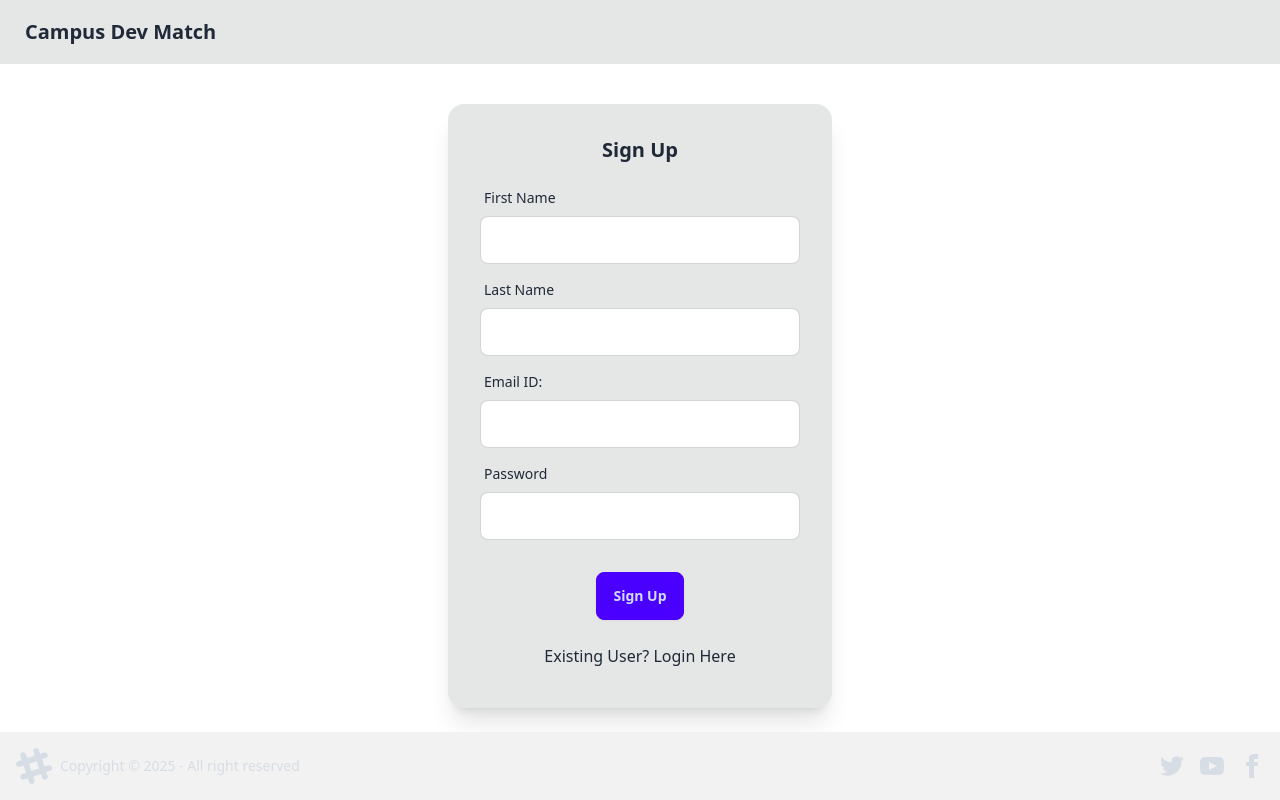
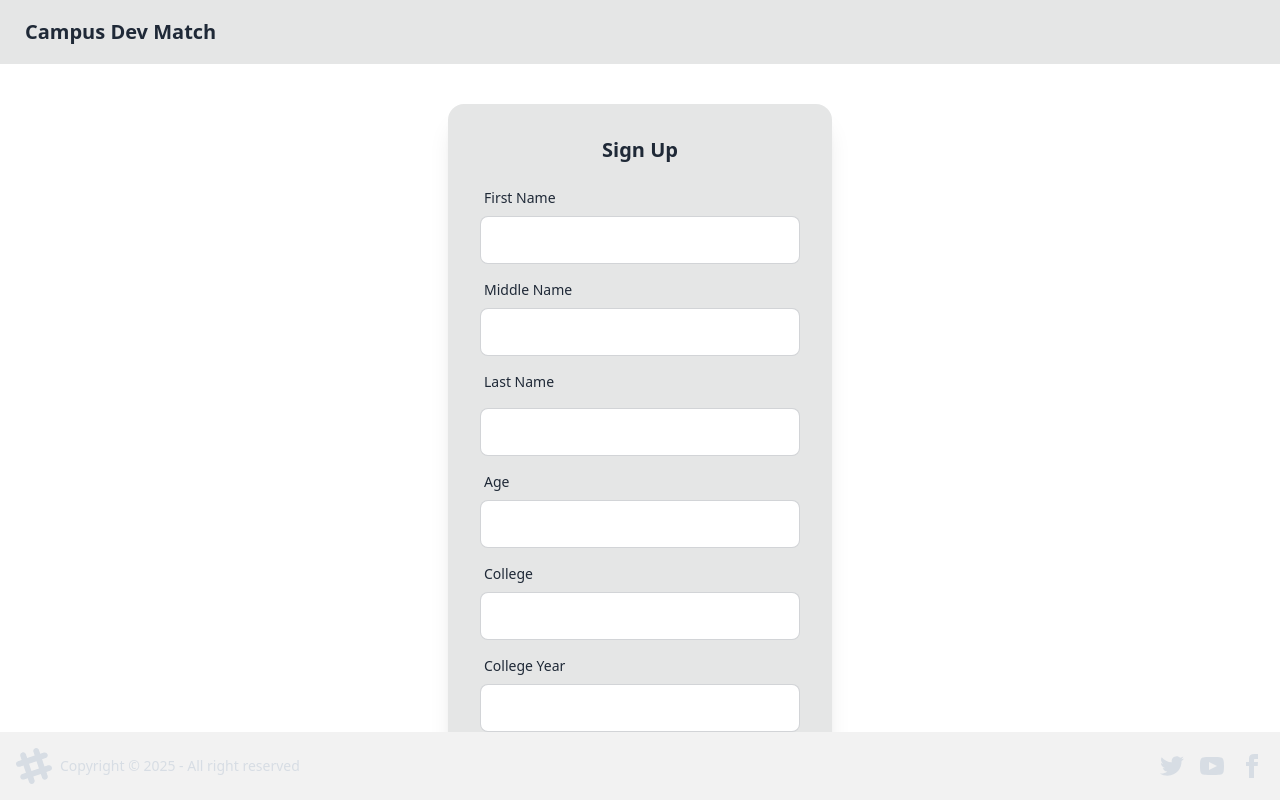
Before and after one commit to artiwari10/CampusDevMatch-Backend-Frontend, a React (Vite) app in the folder Frontend/: page /login in a window 1280 px wide. Both pictures are taken after a click on the element "New User? Signup Here". Shown: the top 800 px of the page. Built offline with nearby package versions, Linux system fonts and the light colour scheme; no server answers.

Commit message:
Complete user Register

```diff
--- a/Frontend/src/components/Login.jsx
+++ b/Frontend/src/components/Login.jsx
@@ -10,6 +10,12 @@ const Login = () => {
   const [password, setPassword] = useState("");
   const [firstName, setFirstName] = useState("");
   const [lastName, setLastName] = useState("");
+  const [middleName, setMiddleName] = useState("");
+  const [age, setAge] = useState("");
+  const [college, setCollege] = useState("");
+  const [year, setYear] = useState("");
+  const [gender, setGender] = useState("");
+  const [number, setNumber] = useState("");
   const [isLoginForm, setIsLoginForm] = useState(true);
   const [error, setError] = useState("");
   const dispatch = useDispatch();
@@ -36,7 +42,7 @@ const Login = () => {
     try {
       const res = await axios.post(
         BASE_URL + "/signup",
-        { firstName, lastName, emailId, password },
+        { firstName,middleName, lastName, emailId, password, age,gender,college,year,number},
         { withCredentials: true }
       );
       dispatch(addUser(res.data.data));
@@ -69,13 +75,68 @@ const Login = () => {
                 </label>
                 <label className="form-control w-full max-w-xs my-2">
                   <div className="label">
+                    <span className="label-text">Middle Name</span>
+                  </div>
+                  <input
+                    type="text"
+                    value={middleName}
+                    className="input input-bordered w-full max-w-xs"
+                    onChange={(e) => setMiddleName(e.target.value)}
+                  />
+                </label>
+                <label className="form-control w-full max-w-xs my-2">
+                  <div className="label">
                     <span className="label-text">Last Name</span>
                   </div>
+                  </label>
                   <input
                     type="text"
                     value={lastName}
                     className="input input-bordered w-full max-w-xs"
                     onChange={(e) => setLastName(e.target.value)}
+                  />
+                                  <label className="form-control w-full max-w-xs my-2">
+                  <div className="label">
+                    <span className="label-text">Age</span>
+                  </div>
+                  <input
+                    type="text"
+                    value={age}
+                    className="input input-bordered w-full max-w-xs"
+                    onChange={(e) => setAge(e.target.value)}
+                  />
+                </label>
+                <label className="form-control w-full max-w-xs my-2">
+                  <div className="label">
+                    <span className="label-text">College</span>
+                  </div>
+                  <input
+                    type="text"
+                    value={college}
+                    className="input input-bordered w-full max-w-xs"
+                    onChange={(e) => setCollege(e.target.value)}
+                  />
+                </label>
+                <label className="form-control w-full max-w-xs my-2">
+                  <div className="label">
+                    <span className="label-text">College Year</span>
+                  </div>
+                  <input
+                    type="text"
+                    value={year}
+                    className="input input-bordered w-full max-w-xs"
+                    onChange={(e) => setYear(e.target.value)}
+                  />
+                </label>
+                <label className="form-control w-full max-w-xs my-2">
+                  <div className="label">
+                    <span className="label-text">Mobile Number</span>
+                  </div>
+                  <input
+                    type="text"
+                    value={number}
+                    className="input input-bordered w-full max-w-xs"
+                    onChange={(e) => setNumber(e.target.value)}
                   />
                 </label>
               </>
```
